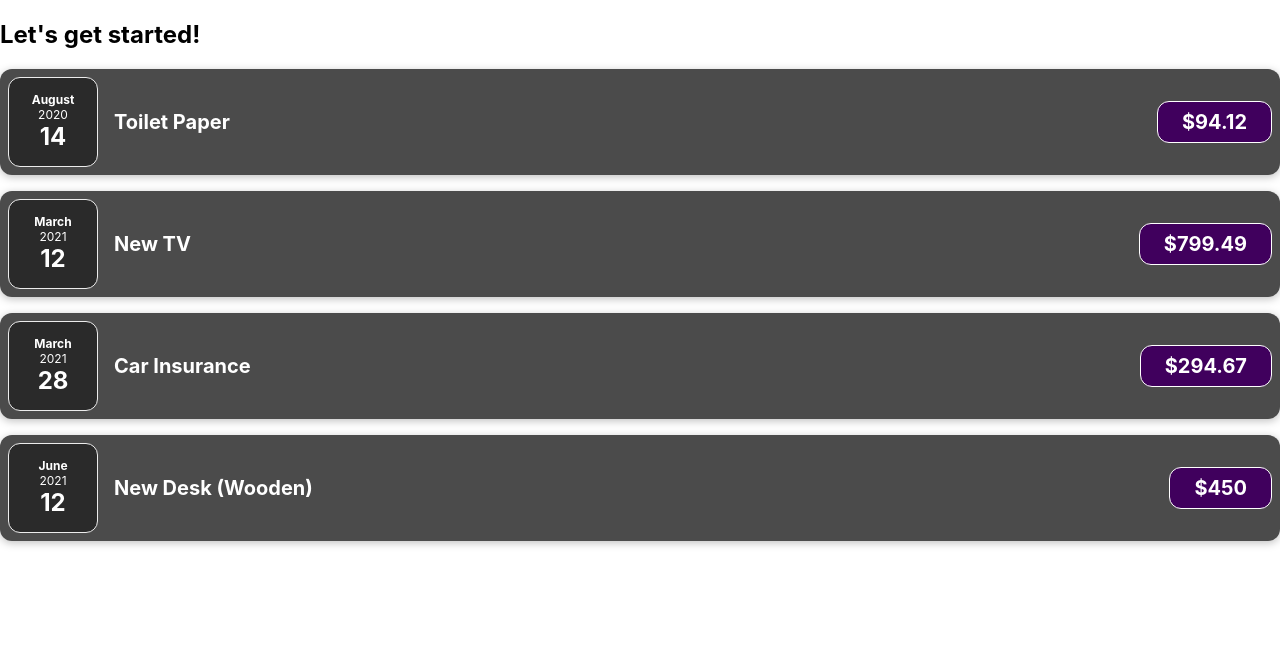
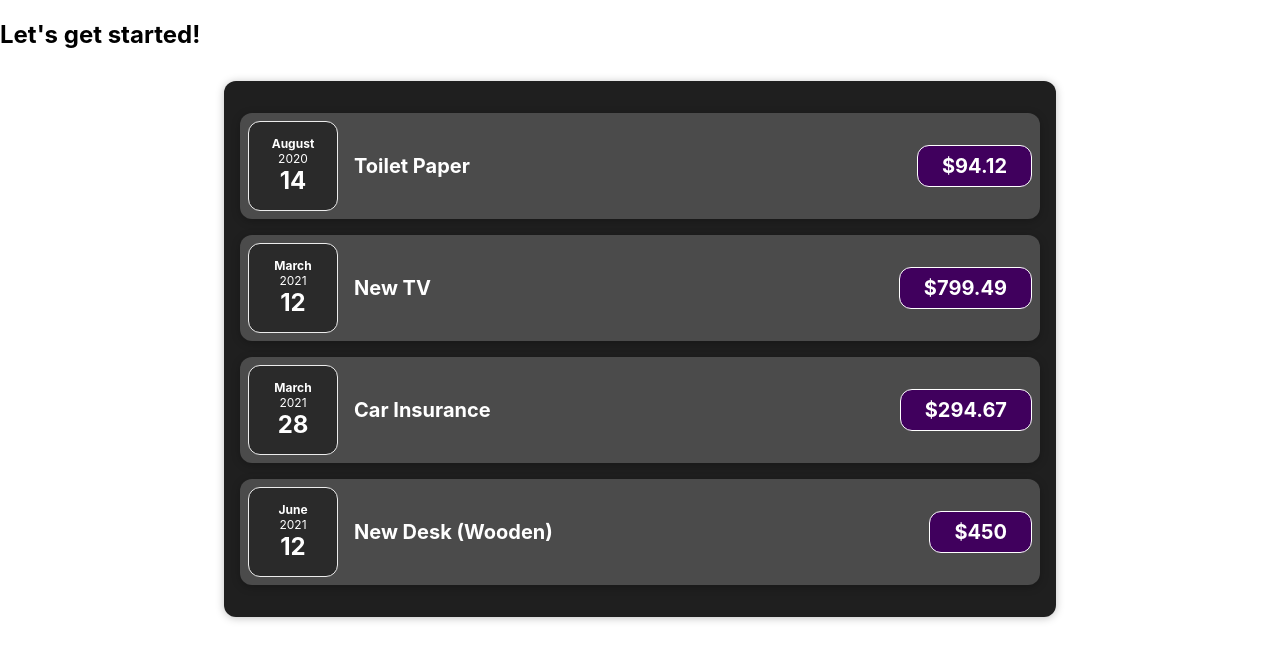
Before and after one commit to SarahH87/react-training, a JavaScript app: page / in a window 1280 px wide. Shown: the top 660 px of the page. Built offline with nearby package versions, Linux system fonts and the light colour scheme; the HTML template or start-up script is replaced by a standard one.

Commit message:
create new Expenses list component

```diff
--- a/src/App.js
+++ b/src/App.js
@@ -1,4 +1,4 @@
-import ExpenseItem from "./components/ExpenseItem";
+import ExpensesList from "./components/ExpensesList";
 
 function App() {
     const expenses = [
@@ -23,15 +23,10 @@ function App() {
         },
     ];
 
-    console.log(expenses[0]);
-
     return (
         <div>
             <h2>Let's get started!</h2>
-            <ExpenseItem expense={expenses[0]}></ExpenseItem>
-            <ExpenseItem expense={expenses[1]}></ExpenseItem>
-            <ExpenseItem expense={expenses[2]}></ExpenseItem>
-            <ExpenseItem expense={expenses[3]}></ExpenseItem>
+            <ExpensesList expenses={expenses}/>
         </div>
     );
 }
--- /dev/null
+++ b/src/components/Expenses.css
@@ -0,0 +1,9 @@
+.expenses {
+    padding: 1rem;
+    background-color: rgb(31, 31, 31);
+    margin: 2rem auto;
+    width: 50rem;
+    max-width: 95%;
+    border-radius: 12px;
+    box-shadow: 0 1px 8px rgba(0, 0, 0, 0.25);
+}
--- /dev/null
+++ b/src/components/ExpensesList.js
@@ -0,0 +1,17 @@
+import ExpenseItem from "./ExpenseItem";
+import './Expenses.css';
+
+function ExpensesList(props) {
+    console.log(props);
+
+    return (
+        <div className="expenses">
+            <ExpenseItem expense={props.expenses[0]}></ExpenseItem>
+            <ExpenseItem expense={props.expenses[1]}></ExpenseItem>
+            <ExpenseItem expense={props.expenses[2]}></ExpenseItem>
+            <ExpenseItem expense={props.expenses[3]}></ExpenseItem>
+        </div>
+    );
+}
+
+export default ExpensesList;
```
